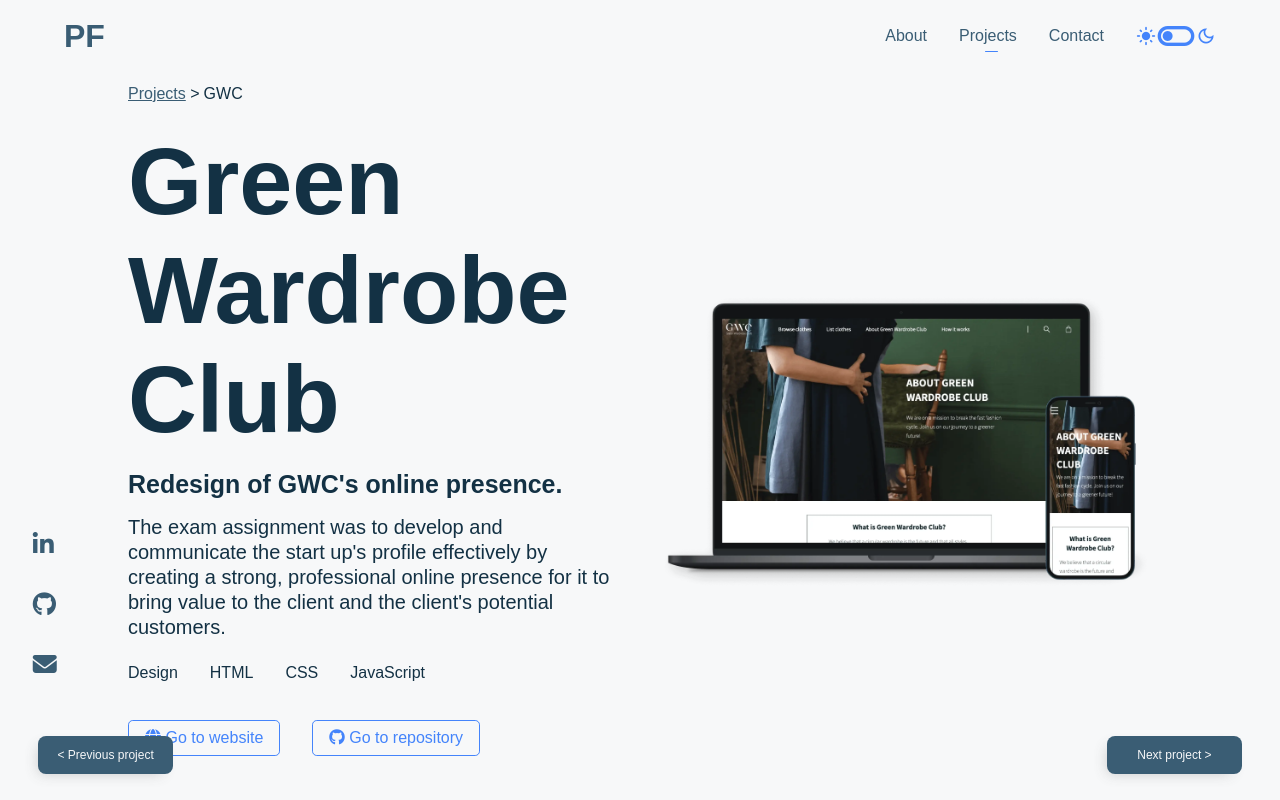
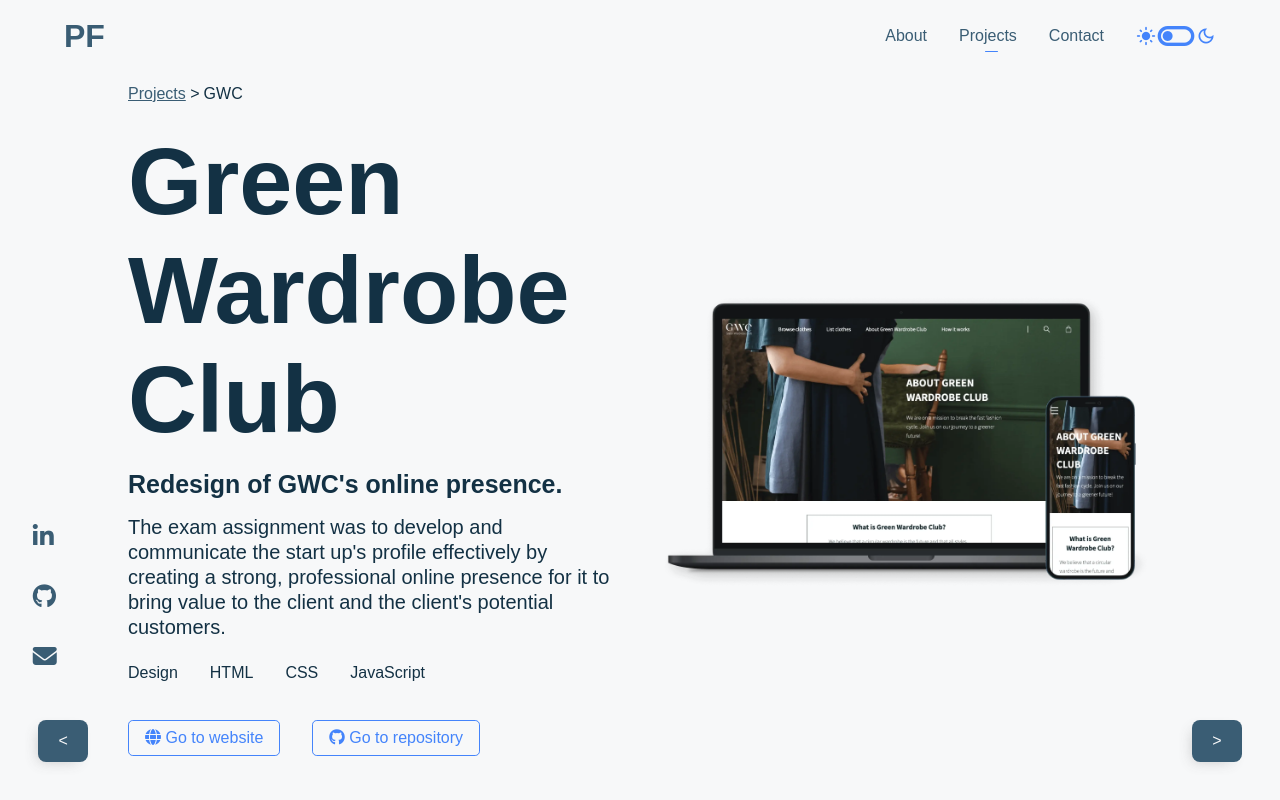
Before and after one commit to paulafiaschi/internship-portfolio, a website built with Vite: page gwc.html in a window 1280 px wide. Shown: the top 800 px of the page. Built offline with nearby package versions, Linux system fonts and the light colour scheme; a script that the page names is missing.

Commit message:
menu links

```diff
--- a/gwc.html
+++ b/gwc.html
@@ -20,7 +20,7 @@
 
     <a href="index.html" class="logo">PF</a>
     <ul class="dMenu">
-      <li><a href="#aboutMe">About</a></li>
+      <li><a href="index.html#about">About</a></li>
       <li><a href="#projects" class="active">Projects</a>
         <div class="dropdown">
           <a href="carbon.html">CO<sub>2</sub>&nbsp;calculator</a>
@@ -28,7 +28,7 @@
           <a href="gwc.html">GWC</a>
         </div>
       </li>
-      <li><a href="#contact">Contact</a></li>
+      <li><a href="index.html#contact">Contact</a></li>
       <li class="btn"><span class="material-icons-outlined icon light">
           light_mode
         </span><span id="toggle" class="material-icons-outlined">
@@ -42,12 +42,12 @@
 
 
     <ul class="menu">
-      <li><a href="#about">About</a></li>
+      <li><a href="index.html#about">About</a></li>
       <li id="proj-menu"><a href="index.html#projects">Projects</a></li>
       <li><a href="carbon.html">1. CO<sub>2</sub> calculator</a></li>
       <li><a href="hogwarts.html">2. Hogwarts database</a></li>
       <li> <a href="gwc.html">3. GWC</a></li>
-      <li><a href="#contact">Contact</a></li>
+      <li><a href="index.html#contact">Contact</a></li>
     </ul>
     <button class="hamburger">
 
@@ -101,8 +101,8 @@
     </li>
   </ul>
 
-  <a href="responsive.html" class="prev-proj">&#60; Previous project</a>
-  <a href="colors.html" class="next-proj">Next project &#62;</a>
+  <a href="hogwarts.html" class="prev-proj">&#60;</a>
+  <a href="carbon.html" class="next-proj">&#62;</a>
 
   <section class="black-bg">
     <h3>Redesign of the website</h3>
--- a/sass/style.scss
+++ b/sass/style.scss
@@ -531,31 +531,31 @@
 .prev-proj {
   position: fixed;
   z-index: 1;
-  width: 8vw;
+  width: 2vw;
   text-align: center;
-  bottom: 2vw;
+  bottom: 3vw;
   left: 3vw;
   background-color: #3a5d74;
   color: var(--color-light) !important;
-  padding: 0.75rem 1rem;
+  padding: 0.75rem;
   border-radius: 0.5rem;
   box-shadow: -5px 5px 14px -6px rgba(82, 82, 82, 0.3);
   cursor: pointer;
-  font-size: 0.75rem;
+  font-size: 1rem;
 }
 .next-proj {
   position: fixed;
   z-index: 1;
-  width: 8vw;
+  width: 2vw;
   text-align: center;
-  bottom: 2vw;
+  bottom: 3vw;
   right: 3vw;
   background-color: #3a5d74;
   color: var(--color-light) !important;
-  padding: 0.75rem 1rem;
+  padding: 0.75rem;
   border-radius: 0.5rem;
   box-shadow: -5px 5px 14px -6px rgba(82, 82, 82, 0.3);
-  font-size: 0.75rem;
+  font-size: 1rem;
 }
 
 .dark-mode .prev-proj,
@@ -776,7 +776,8 @@
   flex-direction: column;
   gap: 0.75rem;
   position: fixed;
-  top: 65vh;
+  // top: 65vh;
+  bottom: 15vh;
   left: 1vw;
   z-index: 11;
   margin-left: 0.5rem;
```
Also changed, not shown: carbon.html (+9 -9 lines), hogwarts.html (+7 -7 lines), index.html (+1 -1 lines).
